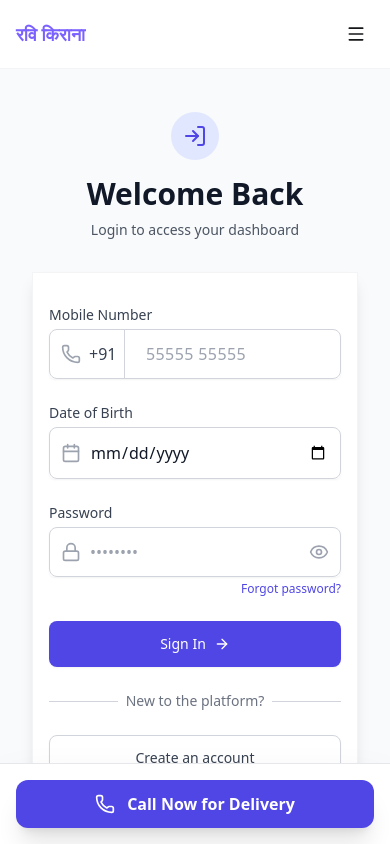
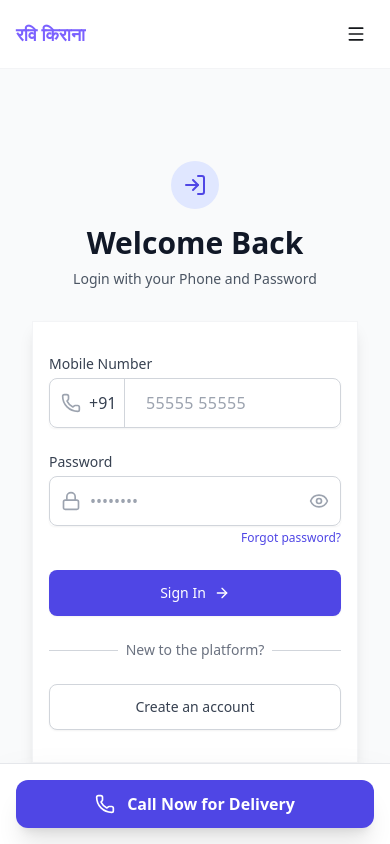
Before and after one commit to mrravipandee/shop-reward-system, a Next.js app: page /login in a window 390 px wide. Shown: the top 844 px of the page. Built offline with nearby package versions, Linux system fonts and the light colour scheme.

Commit message:
refactor(auth): update login flow to use only phone number and password

```diff
--- a/src/app/api/auth/login/route.ts
+++ b/src/app/api/auth/login/route.ts
@@ -3,18 +3,24 @@ import { dbConnect } from "@/lib/dbConnect";
 import User from "@/models/User";
 import bcrypt from "bcryptjs";
 
+// This API route handles user login with just phone and password.
 export async function POST(req: Request) {
   try {
+    // Ensure database connection is established
     await dbConnect();
-    const { phone, dob, password } = await req.json();
 
-    if (!phone || !dob || !password) {
+    // Destructure only phone and password from the request body
+    const { phone, password } = await req.json();
+
+    // Check if both required fields are present
+    if (!phone || !password) {
       return NextResponse.json(
-        { error: "All fields required" },
+        { error: "Phone number and Password are required" },
         { status: 400 }
       );
     }
 
+    // Find the user by their phone number
     const user = await User.findOne({ phone });
     if (!user) {
       return NextResponse.json(
@@ -23,13 +29,9 @@ export async function POST(req: Request) {
       );
     }
 
-    if (user.dob !== dob) {
-      return NextResponse.json(
-        { error: "DOB Incorrect" },
-        { status: 401 }
-      );
-    }
+    // The DOB check is removed as per your request.
 
+    // Compare the provided password with the hashed password in the database
     const passMatch = await bcrypt.compare(password, user.password);
     if (!passMatch) {
       return NextResponse.json(
@@ -38,7 +40,7 @@ export async function POST(req: Request) {
       );
     }
 
-    // SUCCESS → CREATE COOKIE
+    // SUCCESS → CREATE COOKIE and send response
     const res = NextResponse.json({
       message: "Login Successful",
       user: {
@@ -51,6 +53,7 @@ export async function POST(req: Request) {
       },
     });
 
+    // Set the user authentication cookie
     res.cookies.set("user_token", user._id.toString(), {
       httpOnly: true,
       secure: process.env.NODE_ENV === "production",
@@ -63,7 +66,7 @@ export async function POST(req: Request) {
   } catch (err) {
     console.error("LOGIN ERROR:", err);
     return NextResponse.json(
-      { error: "Something went wrong" },
+      { error: "Something went wrong during login" },
       { status: 500 }
     );
   }
--- a/src/components/LoginForm.tsx
+++ b/src/components/LoginForm.tsx
@@ -3,34 +3,44 @@
 import { useState } from "react";
 import {
   Phone,
-  Calendar,
   Lock,
   Eye,
   EyeOff,
   ArrowRight,
   LogIn
 } from "lucide-react";
-import { useUserStore } from "@/store/userStore";
 
-// 1. Define strict types for your form state
+interface User {
+  name: string;
+  phone: string;
+  coins: number;
+  coinValue: number;
+  photo: string;
+  memberSince: string;
+}
+
+const useUserStore = () => ({
+  setUser: (user: User) => {
+    // console.log("Mock setUser called with:", user.name);
+  }
+});
+
 interface LoginFormState {
   phone: string;
-  dob: string;
   password: string;
 }
 
 export default function LoginForm() {
-  // State management
+  // State management (DOB removed)
   const [form, setForm] = useState<LoginFormState>({
     phone: "",
-    dob: "",
     password: "",
   });
 
   const [showPassword, setShowPassword] = useState<boolean>(false);
   const [error, setError] = useState<string>("");
   const [isLoading, setIsLoading] = useState<boolean>(false);
-  const { setUser } = useUserStore();
+  const { setUser } = useUserStore(); // Using the (now internal/mocked) hook
 
   // Function to format the 10-digit number into 5-5 chunks for display
   const formatPhoneNumber = (number: string): string => {
@@ -38,11 +48,9 @@ export default function LoginForm() {
     return `${number.slice(0, 5)} ${number.slice(5, 10)}`;
   };
 
-  // 2. Proper Type for Input Change Events
   const handleChange = (e: React.ChangeEvent<HTMLInputElement>) => {
     const { name, value } = e.target;
 
-    // Specific logic for phone to allow only numbers and restrict length
     if (name === "phone") {
       const numericValue = value.replace(/\D/g, '');
       if (numericValue.length <= 10) {
@@ -57,15 +65,15 @@ export default function LoginForm() {
 
   // 3. Updated Form Submission Logic to call the backend endpoint
   const handleSubmit = async (e: React.FormEvent) => {
-    e.preventDefault(); // Prevent page reload
+    e.preventDefault();
     setError("");
     setIsLoading(true);
 
-    const { phone, dob, password } = form;
+    const { phone, password } = form;
 
-    // Client-side Validation Logic
-    if (!phone || !dob || !password) {
-      setError("Please fill in all fields");
+    // Basic Validation
+    if (!phone || !password) {
+      setError("Please fill in both Mobile Number and Password");
       setIsLoading(false);
       return;
     }
@@ -75,7 +83,6 @@ export default function LoginForm() {
       setIsLoading(false);
       return;
     }
-    // End Validation
 
     try {
       const res = await fetch("/api/auth/login", {
@@ -83,26 +90,28 @@ export default function LoginForm() {
         headers: {
           "Content-Type": "application/json",
         },
-        // Send the form data as a JSON string
-        body: JSON.stringify({ phone, dob, password }),
+        // Send only phone and password
+        body: JSON.stringify({ phone, password }),
       });
 
       const data = await res.json();
 
       if (res.ok) {
         // Success
-        setError("");
+        setError("Login Successful! Redirecting...");
 
-        // Save user in Zustand and localStorage
+        // Save user using the store setter and localStorage
         setUser(data.user);
         localStorage.setItem("rk-user", JSON.stringify(data.user));
 
-        // Redirect to coins page
-        window.location.href = "/coins";
+        // Redirect after a slight delay
+        setTimeout(() => {
+          window.location.href = "/coins";
+        }, 500);
 
       } else {
         // Error
-        setError(data.error || "Invalid credentials");
+        setError(data.error || "Invalid credentials. Please try again.");
       }
 
 
@@ -117,9 +126,7 @@ export default function LoginForm() {
 
   return (
     <div className="min-h-screen bg-gray-50 flex flex-col justify-center py-12 px-4 sm:px-6 lg:px-8">
-      {/* Container increased to sm:max-w-xl for a wider layout on laptops */}
       <div className="sm:mx-auto sm:w-full sm:max-w-xl mt-12">
-        {/* Header Section */}
         <div className="mx-auto h-12 w-12 bg-indigo-100 rounded-full flex items-center justify-center mb-4">
           <LogIn className="h-6 w-6 text-indigo-600" />
         </div>
@@ -127,17 +134,15 @@ export default function LoginForm() {
           Welcome Back
         </h2>
         <p className="mt-2 text-center text-sm text-gray-600">
-          Login to access your dashboard
+          Login with your Phone and Password
         </p>
       </div>
 
-      {/* Main Form Container */}
       <div className="mt-8 sm:mx-auto sm:w-full sm:max-w-xl">
         <div className="bg-white py-8 px-4 shadow-lg sm:rounded-xl sm:px-10 border border-gray-100">
 
           <form className="space-y-6" onSubmit={handleSubmit}>
 
-            {/* Phone Input with +91 Prefix */}
             <div>
               <label htmlFor="phone" className="block text-sm font-medium text-gray-700">
                 Mobile Number
@@ -155,34 +160,10 @@ export default function LoginForm() {
                   name="phone"
                   type="tel"
                   autoComplete="tel"
-                  // Use the formatting helper for the displayed value
                   value={formatPhoneNumber(form.phone)}
                   onChange={handleChange}
-                  // Input padding is adjusted to account for the +91 prefix
                   className="block w-full pl-24 pr-3 py-3 border border-gray-300 rounded-lg focus:ring-indigo-500 focus:border-indigo-500 sm:text-lg transition-colors tracking-wide"
                   placeholder="55555 55555"
-                />
-              </div>
-            </div>
-
-            {/* Date of Birth Input */}
-            <div>
-              <label htmlFor="dob" className="block text-sm font-medium text-gray-700">
-                Date of Birth
-              </label>
-              <div className="mt-1 relative rounded-md shadow-sm">
-                <div className="absolute inset-y-0 left-0 pl-3 flex items-center pointer-events-none">
-                  <Calendar className="h-5 w-5 text-gray-400" />
-                </div>
-                <input
-                  id="dob"
-                  name="dob"
-                  type="date"
-                  max={new Date().toISOString().split("T")[0]} // Prevent future dates
-                  value={form.dob}
-                  onChange={handleChange}
-                  // Using Indigo for focus colors
-                  className="block w-full pl-10 pr-3 py-3 border border-gray-300 rounded-lg focus:ring-indigo-500 focus:border-indigo-500 sm:text-sm text-gray-900 placeholder-gray-400"
                 />
               </div>
             </div>
@@ -203,7 +184,6 @@ export default function LoginForm() {
                   placeholder="••••••••"
                   value={form.password}
                   onChange={handleChange}
-                  // Using Indigo for focus colors
                   className="block w-full pl-10 pr-10 py-3 border border-gray-300 rounded-lg focus:ring-indigo-500 focus:border-indigo-500 sm:text-sm"
                 />
                 <button
@@ -227,13 +207,13 @@ export default function LoginForm() {
 
             {/* Error/Success Message */}
             {error && (
-              <div className={`rounded-lg p-4 ${error.includes('successful') || error.includes('Redirecting') ? 'bg-green-50' : 'bg-red-50'}`}>
+              <div className={`rounded-lg p-4 ${error.includes('Successful') || error.includes('Redirecting') ? 'bg-green-50' : 'bg-red-50'}`}>
                 <div className="flex">
                   <div className="ml-3">
-                    <h3 className={`text-sm font-medium ${error.includes('successful') || error.includes('Redirecting') ? 'text-green-800' : 'text-red-800'}`}>
-                      {error.includes('successful') || error.includes('Redirecting') ? 'Success' : 'Error'}
+                    <h3 className={`text-sm font-medium ${error.includes('Successful') || error.includes('Redirecting') ? 'text-green-800' : 'text-red-800'}`}>
+                      {error.includes('Successful') || error.includes('Redirecting') ? 'Success' : 'Error'}
                     </h3>
-                    <div className={`text-sm ${error.includes('successful') || error.includes('Redirecting') ? 'text-green-700' : 'text-red-700'} mt-1`}>{error}</div>
+                    <div className={`text-sm ${error.includes('Successful') || error.includes('Redirecting') ? 'text-green-700' : 'text-red-700'} mt-1`}>{error}</div>
                   </div>
                 </div>
               </div>
@@ -243,7 +223,6 @@ export default function LoginForm() {
             <button
               type="submit"
               disabled={isLoading}
-              // Using Indigo for button colors
               className="w-full flex justify-center items-center py-3 px-4 border border-transparent rounded-lg shadow-sm text-sm font-medium text-white bg-indigo-600 hover:bg-indigo-700 focus:outline-none focus:ring-2 focus:ring-offset-2 focus:ring-indigo-500 disabled:opacity-70 disabled:cursor-not-allowed transition-all"
             >
               {isLoading ? (
```
